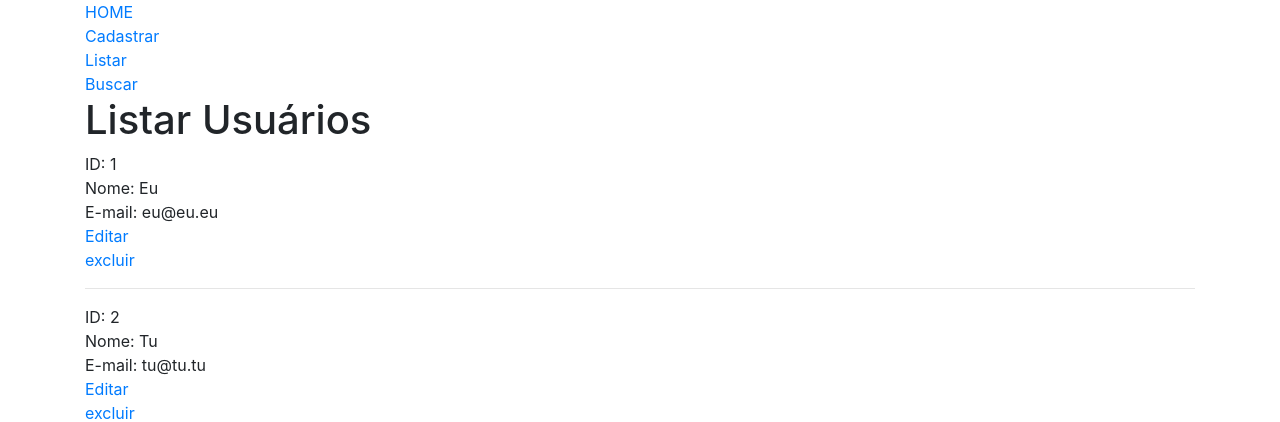
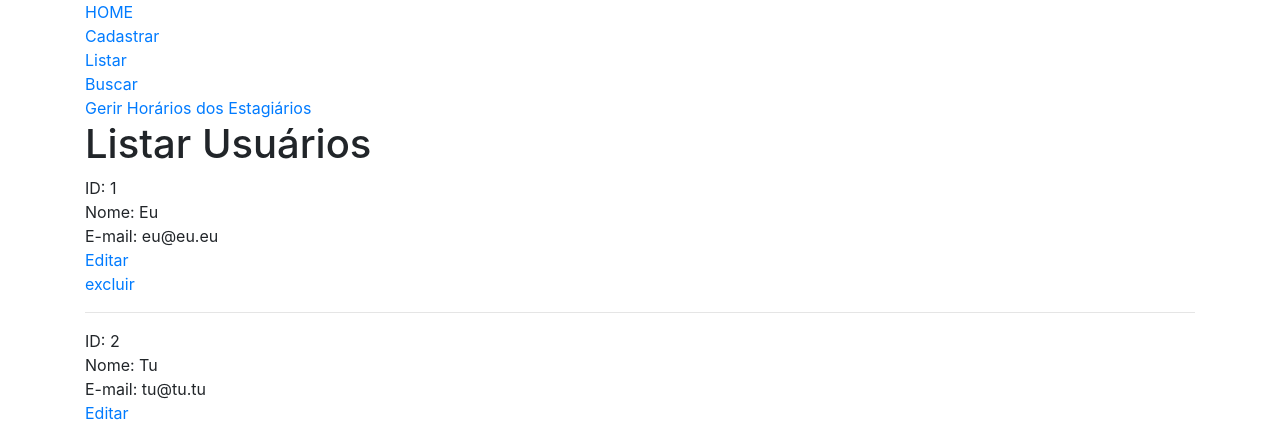
Before and after one commit to twisterwynny/ssaut, a PHP site: page /funcionario/form-listar-usuarios.php in a window 1280 px wide. Shown: the top 422 px of the page. Run offline with PHP 8.4, Linux system fonts and the light colour scheme; data comes from the database, SQL or seed files in the repository.

Commit message:
Update form-listar-usuarios.php

```diff
--- a/funcionario/form-listar-usuarios.php
+++ b/funcionario/form-listar-usuarios.php
@@ -18,6 +18,7 @@ include_once("../db/conexao.php");
 			<a href="form-cad-usuario.php">Cadastrar</a><br>
 			<a href="form-listar-usuarios.php">Listar</a><br>
 			<a href="form-buscar-usuarios.php">Buscar</a><br>
+			<a href="t-c-gerir-estagiarios.php">Gerir Horários dos Estagiários</a><br>
 			<h1> Listar Usuários </h1>
 
 			<?php
```
